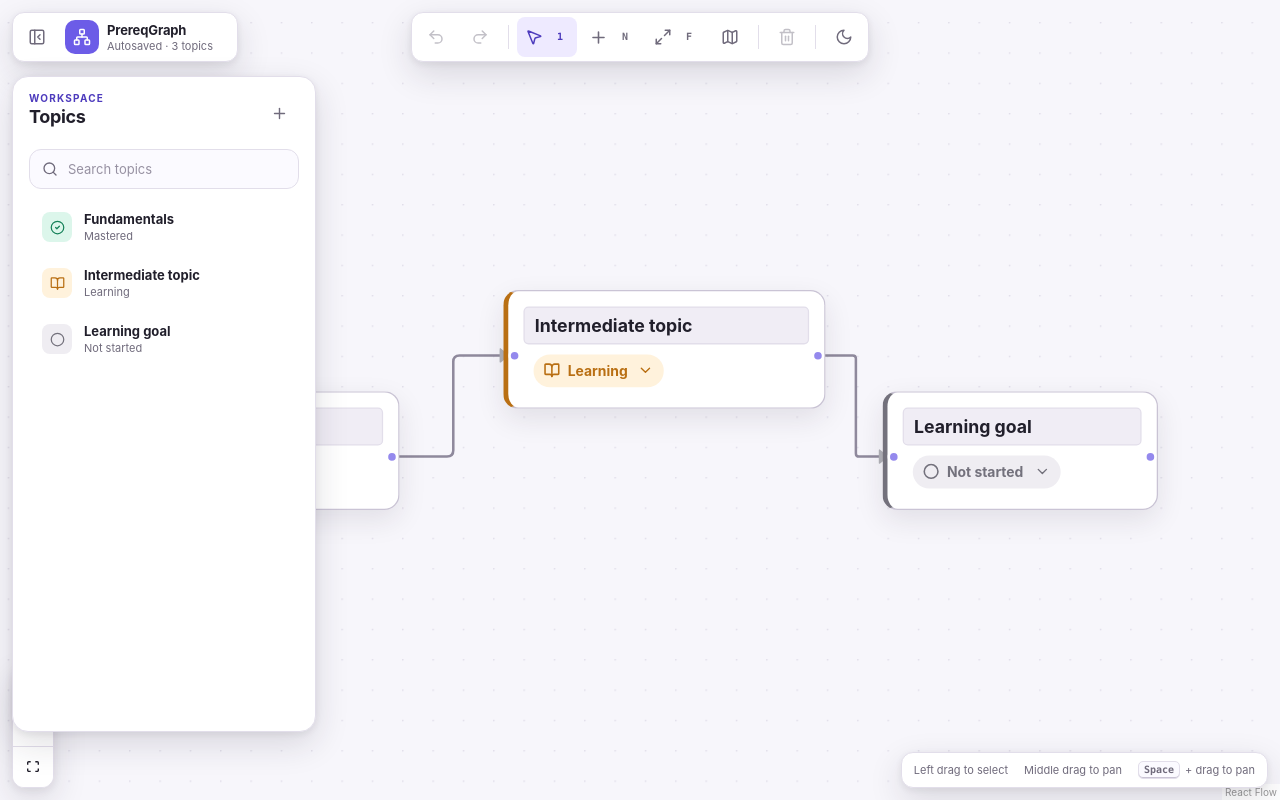
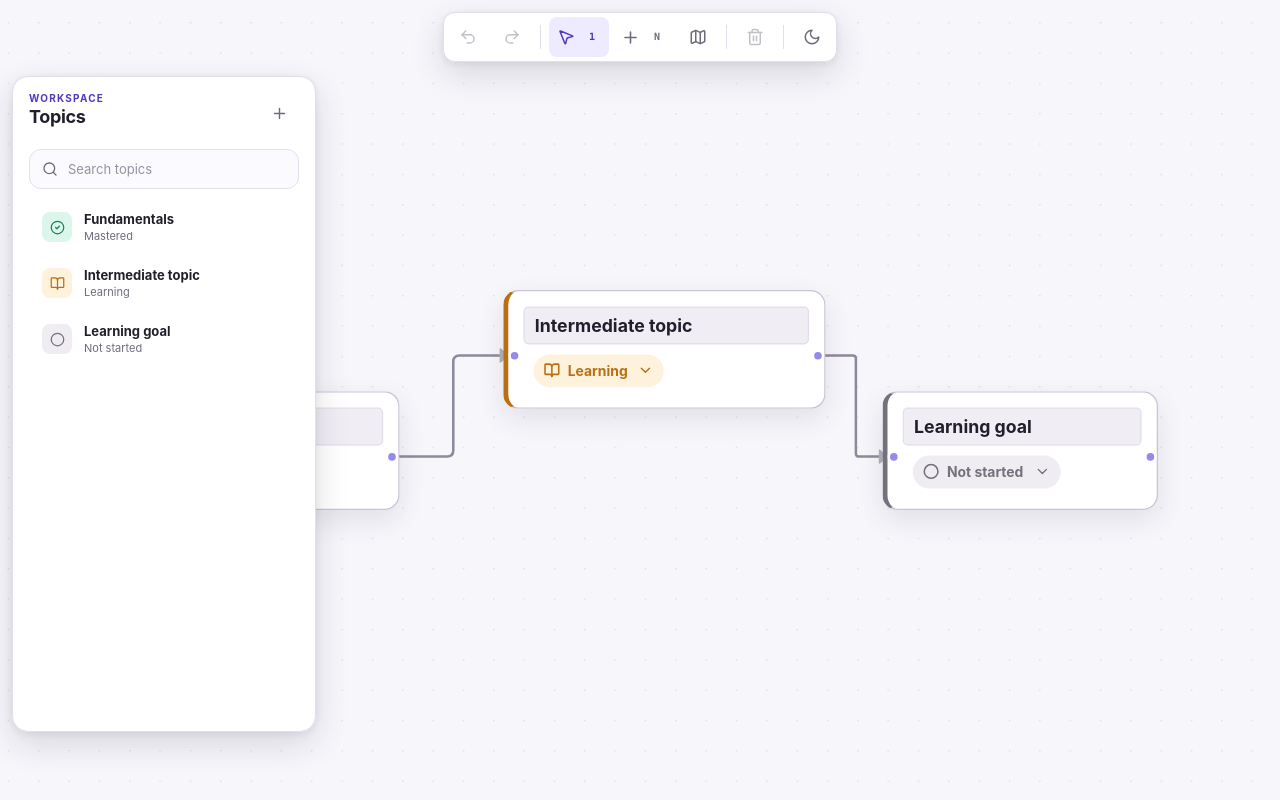
Before and after one commit to randexlabs/prerequisite-dag-editor, a React (Vite) app: page / in a window 1280 px wide. Built offline with nearby package versions, Linux system fonts and the light colour scheme.

Commit message:
refactor: remove redundant canvas chrome

```diff
--- a/src/App.tsx
+++ b/src/App.tsx
@@ -2,24 +2,19 @@ import { useCallback, useEffect, useMemo, useState } from "react";
 import {
   Background,
   BackgroundVariant,
-  Controls,
   MarkerType,
   MiniMap,
   ReactFlow,
   ReactFlowProvider,
   SelectionMode,
-  useReactFlow,
   type DefaultEdgeOptions,
 } from "@xyflow/react";
 import {
   ListTree,
   Map,
-  Maximize2,
   Moon,
   MousePointer2,
   Network,
-  PanelLeftClose,
-  PanelLeftOpen,
   Plus,
   Redo2,
   Search,
@@ -30,12 +25,14 @@ import {
 } from "lucide-react";
 import { TopicNode } from "./components/TopicNode";
 import { decorateEdgesForHighlight } from "./components/graph-presentation";
+import { getWorkspaceShortcut } from "./components/keyboard-shortcuts";
 import { statusMeta } from "./components/status-meta";
 import { getGraphNeighborhood } from "./domain/graph";
 import { useGraphStore } from "./stores/graph-store";
 
 const nodeTypes = { topic: TopicNode };
 const fitViewOptions = { padding: 0.24 } as const;
+const proOptions = { hideAttribution: true } as const;
 const connectionLineStyle = {
   stroke: "var(--color-accent)",
   strokeWidth: 2,
@@ -79,9 +76,7 @@ function Workspace() {
     redo,
     clearCycleMessage,
   } = useGraphStore();
-  const { fitView } = useReactFlow();
   const [theme, setTheme] = useState<Theme>(getInitialTheme);
-  const [browserOpen, setBrowserOpen] = useState(true);
   const [minimapOpen, setMinimapOpen] = useState(false);
   const [isBoxSelecting, setIsBoxSelecting] = useState(false);
   const [query, setQuery] = useState("");
@@ -129,57 +124,45 @@ function Workspace() {
   useEffect(() => {
     const handleKeyDown = (event: KeyboardEvent) => {
       const target = event.target as HTMLElement | null;
-      const isEditing = target?.matches("input, textarea, select, [contenteditable='true']");
-      const key = event.key.toLocaleLowerCase();
-      const modifier = event.metaKey || event.ctrlKey;
+      const action = getWorkspaceShortcut(event, {
+        isEditing: Boolean(
+          target?.matches("input, textarea, select, [contenteditable='true']"),
+        ),
+        hasSelection: selectedElementCount > 0,
+      });
 
-      if (!isEditing && modifier && key === "z") {
+      switch (action) {
+        case "undo":
           event.preventDefault();
-        if (event.shiftKey) redo();
-        else undo();
+          undo();
           return;
-      }
-
-      if (!isEditing && modifier && key === "y") {
+        case "redo":
           event.preventDefault();
           redo();
           return;
-      }
-
-      if (isEditing) return;
-
-      if (event.key === "Escape") {
+        case "clear-selection":
+          event.preventDefault();
           clearSelection();
           return;
-      }
-
-      if ((event.key === "Delete" || event.key === "Backspace") && selectedElementCount > 0) {
+        case "delete-selection":
           event.preventDefault();
           deleteSelected();
           return;
-      }
-
-      if (modifier || event.altKey) return;
-
-      if (key === "n") {
+        case "add-topic":
           event.preventDefault();
           addNode();
-        setBrowserOpen(true);
-      }
-
-      if (key === "f") {
-        event.preventDefault();
-        void fitView({ padding: 0.24, duration: 240 });
+          return;
+        default:
+          return;
       }
     };
 
     window.addEventListener("keydown", handleKeyDown);
     return () => window.removeEventListener("keydown", handleKeyDown);
-  }, [addNode, clearSelection, deleteSelected, fitView, redo, selectedElementCount, undo]);
+  }, [addNode, clearSelection, deleteSelected, redo, selectedElementCount, undo]);
 
   const addTopic = () => {
     addNode();
-    setBrowserOpen(true);
   };
 
   return (
@@ -203,7 +186,7 @@ function Workspace() {
           selectionOnDrag
           selectionMode={SelectionMode.Full}
           panOnDrag={[1]}
-          panActivationKeyCode="Space"
+          panActivationKeyCode={null}
           panOnScroll
           autoPanOnSelection={false}
           elevateNodesOnSelect={false}
@@ -213,6 +196,7 @@ function Workspace() {
           maxZoom={2.2}
           fitView
           fitViewOptions={fitViewOptions}
+          proOptions={proOptions}
           connectionLineStyle={connectionLineStyle}
           defaultEdgeOptions={defaultEdgeOptions}
         >
@@ -222,7 +206,6 @@ function Workspace() {
             size={1.2}
             color="var(--color-canvas-grid)"
           />
-          <Controls className="canvas-controls" showInteractive={false} />
           {minimapOpen ? (
             <MiniMap
               className="canvas-minimap"
@@ -247,25 +230,6 @@ function Workspace() {
           </div>
         ) : null}
       </section>
-
-      <div className="brand-pill floating-surface">
-        <button
-          type="button"
-          className="icon-button"
-          onClick={() => setBrowserOpen((open) => !open)}
-          aria-label={browserOpen ? "Hide topic browser" : "Show topic browser"}
-          title={browserOpen ? "Hide topics" : "Show topics"}
-        >
-          {browserOpen ? <PanelLeftClose size={18} /> : <PanelLeftOpen size={18} />}
-        </button>
-        <div className="brand-mark">
-          <Network size={18} />
-        </div>
-        <div className="brand-copy">
-          <strong>PrereqGraph</strong>
-          <span>Autosaved · {nodes.length} topics</span>
-        </div>
-      </div>
 
       <nav className="tool-dock floating-surface" aria-label="Canvas tools">
         <button
@@ -310,16 +274,6 @@ function Workspace() {
         </button>
         <button
           type="button"
-          className="tool-button"
-          onClick={() => void fitView({ padding: 0.24, duration: 240 })}
-          aria-label="Fit graph to view"
-          title="Fit to view (F)"
-        >
-          <Maximize2 size={18} />
-          <kbd>F</kbd>
-        </button>
-        <button
-          type="button"
           className={`tool-button${minimapOpen ? " is-active" : ""}`}
           onClick={() => setMinimapOpen((open) => !open)}
           aria-pressed={minimapOpen}
@@ -354,7 +308,6 @@ function Workspace() {
         </button>
       </nav>
 
-      {browserOpen ? (
       <aside className="floating-panel topic-browser" aria-label="Topic browser">
         <header className="panel-header">
           <div>
@@ -423,15 +376,6 @@ function Workspace() {
           ) : null}
         </div>
       </aside>
-      ) : null}
-
-      <div className="canvas-hint floating-surface">
-        <span>Left drag to select</span>
-        <span>Middle drag to pan</span>
-        <span>
-          <kbd>Space</kbd> + drag to pan
-        </span>
-      </div>
 
       {cycleMessage ? (
         <button className="toast" type="button" onClick={clearCycleMessage}>
```
Lines whose indentation alone changed are shown as unchanged.
